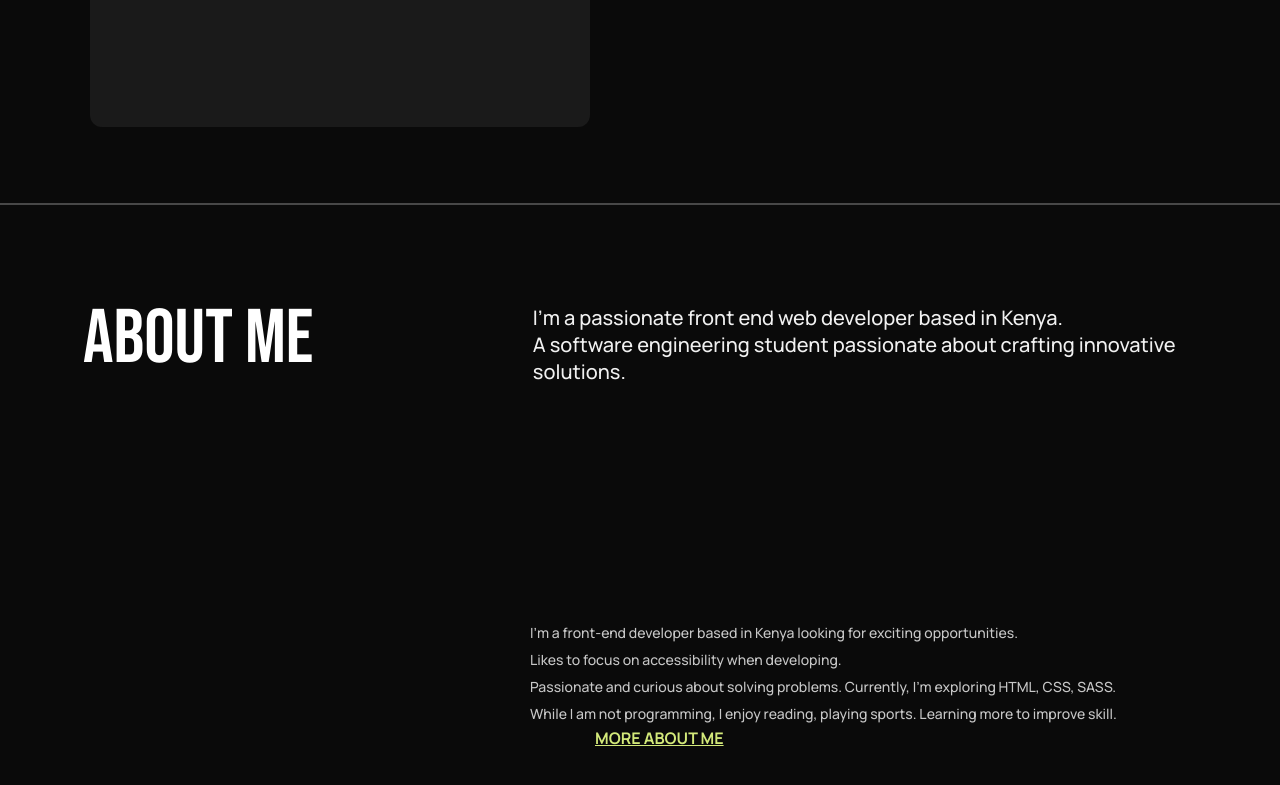
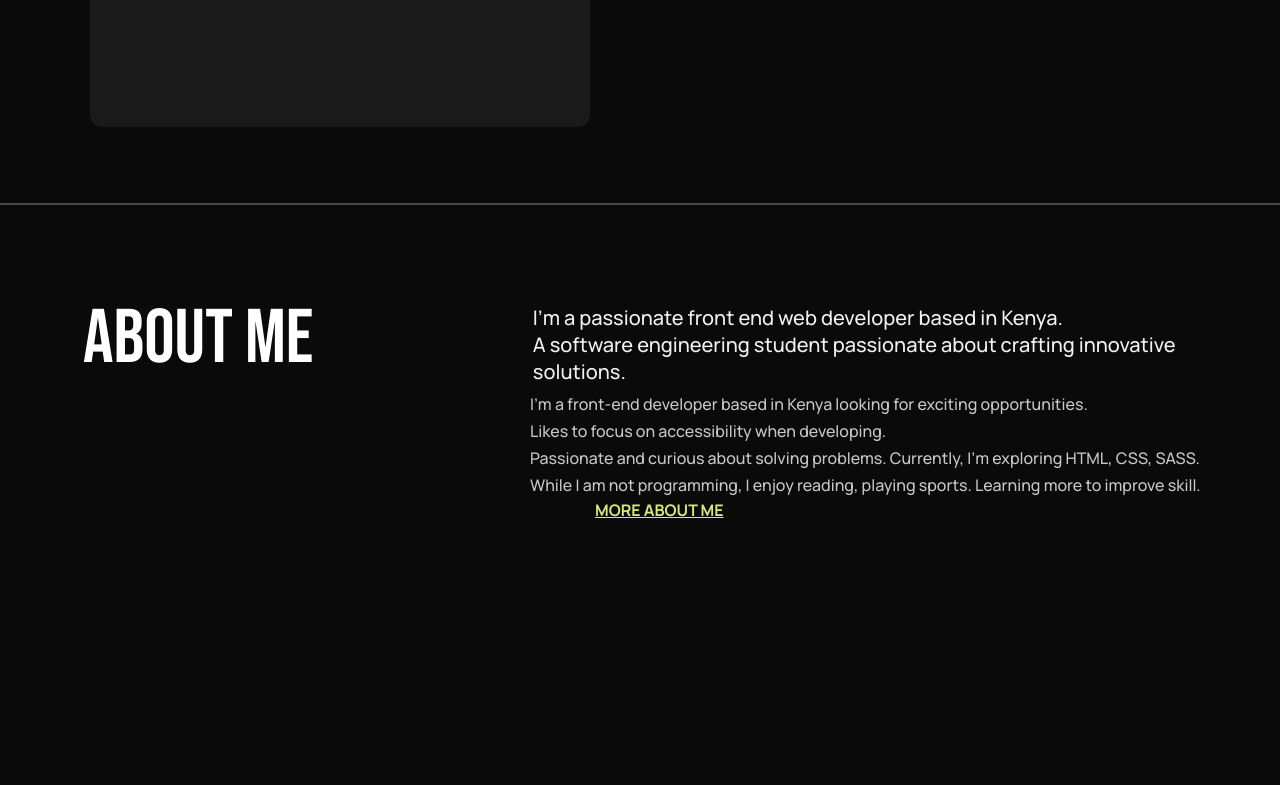
Before and after one commit to Eshhaa11/Esha.Portfolio, a website: page index.html in a window 1280 px wide. Shown: the part 3056-3841 px from the top of the page. Drawn offline with Linux system fonts and the light colour scheme.

Commit message:
add font size

```diff
--- a/styles/index.css
+++ b/styles/index.css
@@ -522,10 +522,11 @@ body {
   font-family: "Manrope", sans-serif;
   color: #c7c7c7;
   margin-top: -400px;
-  font-size: 14px;
+  font-size: 16px;
   font-weight: 500;
   margin-left: 530px;
   line-height: 27px;
+  margin-top: -628px;
 }
 
 .moreabout {
```
